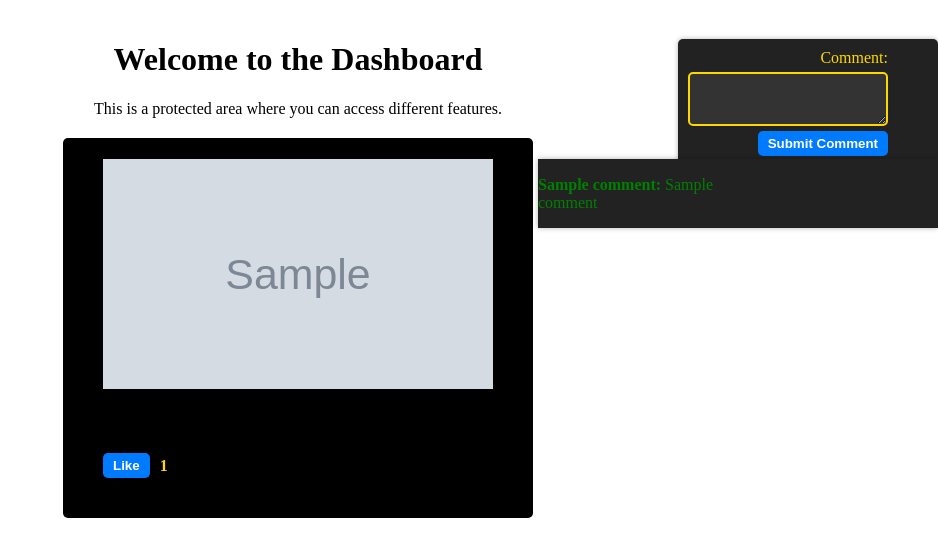
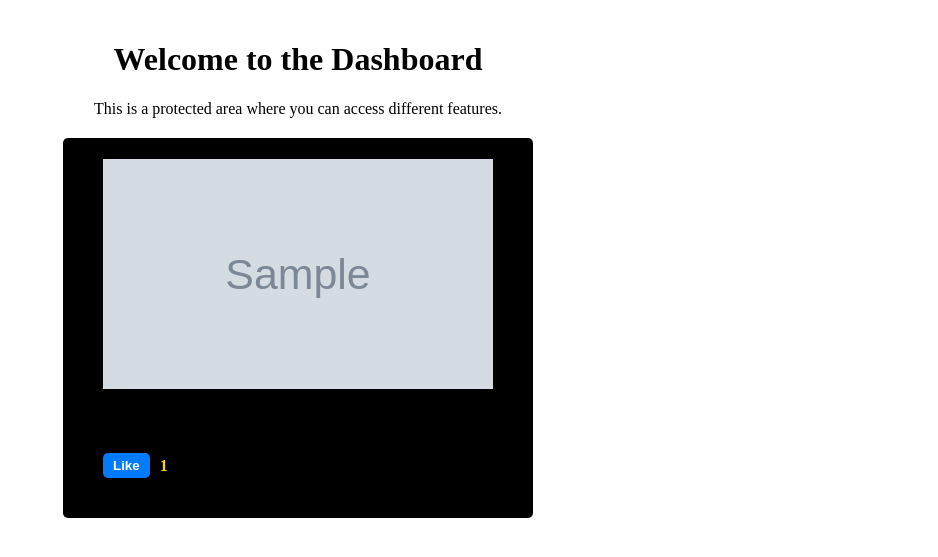
Before and after one commit to Bogwhite4990/Social-Network, a Flask app: template templates/dashboard.html in a window 1280 px wide. Shown: the part 51-608 px from the top of the page, without its empty margins (342-1280 px from the left). Run offline with Flask 3, Linux system fonts and the light colour scheme; tables that the repository leaves empty hold one stand-in row (values such as "Sample post"); the template is opened without the code that fills it: values that come from a table or form of the project are taken from there, most other values are stand-ins (such as "Sample title", 1, 10 or a date in 2020); grey boxes marked "Sample" are stand-in pictures.

Commit message:
remove old comment box and comments

```diff
--- a/main.py
+++ b/main.py
@@ -235,19 +235,6 @@ def allowed_file(filename):
     return "." in filename and filename.rsplit(".", 1)[1].lower() in ALLOWED_EXTENSIONS
 
 
-@app.route("/add_comment", methods=["POST"])
-@login_required
-def add_comment():
-    comment = request.form["comment"]  # Get the comment from the form
-    if comment.strip():  # Check if the comment is not empty or whitespace only
-        c.execute(
-            "INSERT INTO comments (name, comment) VALUES (?, ?)",
-            (current_user.username, comment),
-        )
-        conn.commit()
-    return redirect(url_for("dashboard"))  # Redirect to your dashboard route
-
-
 @app.route("/like_photo/<int:photo_id>", methods=["POST"])
 @login_required
 def like_photo(photo_id):
@@ -272,19 +259,6 @@ def like_photo(photo_id):
     # Return the updated like count
     like_count = len(photo.likes)
     return jsonify({"like_count": like_count})
-
-
-@app.route("/delete_comment/<int:comment_id>", methods=["POST"])
-@login_required
-def delete_comment(comment_id):
-    c.execute("SELECT name FROM comments WHERE id = ?", (comment_id,))
-    commenter_name = c.fetchone()[0]
-
-    if commenter_name == current_user.username:
-        c.execute("DELETE FROM comments WHERE id = ?", (comment_id,))
-        conn.commit()
-
-    return redirect(url_for("dashboard"))
 
 
 @app.route("/delete_photo/<int:photo_id>", methods=["POST"])
--- a/static/dashboard.css
+++ b/static/dashboard.css
@@ -197,111 +197,6 @@
     position: relative; /* Add position relative */
 }
 
-/* Position the comment box */
-#comment-form {
-    position: fixed;
-    top: 10%;
-    right: 0;
-    transform: translateY(10px);
-    background-color: #222;
-    padding: 10px;
-    padding-right: 50px;
-    border-radius: 5px;
-    display: flex;
-    flex-direction: column;
-    align-items: flex-end;
-    box-shadow: 0 0 5px rgba(0, 0, 0, 0.3);
-}
-
-#comment-form label {
-    color: gold;
-    margin-bottom: 5px;
-}
-
-#comment-form textarea {
-    padding: 10px;
-    border: 2px solid gold;
-    border-radius: 5px;
-    background-color: #333;
-    color: white;
-    resize: vertical;
-    margin-bottom: 5px;
-}
-
-#comment-form button {
-    padding: 5px 10px;
-    background-color: #007bff;
-    color: white;
-    border: none;
-    border-radius: 5px;
-    cursor: pointer;
-    font-weight: bold;
-    transition: background-color 0.3s, color 0.3s;
-}
-
-#comment-form button:hover {
-    background-color: #0056b3;
-}
-
-/* ... Other CSS rules ... */
-
-
-#comments {
-    position: fixed;
-    background-color: #333;
-    color: green;
-    top: 25%;
-    right: 0;
-    transform: translateY(10px);
-    background-color: #222;
-    padding-right: 200px;
-    box-shadow: 0 0 5px rgba(0, 0, 0, 0.3);
-    width: 200px; /* Adjust the width as needed */
-    max-width: 100%; /* To ensure responsiveness */
-}
-
-/* Update the existing .comment class */
-.comment {
-    margin-bottom: 0px; /* Adjust the space between comments as needed */
-    margin-top: 1px;
-    display: flex;
-    align-items: center;
-    justify-content: space-between;
-    word-wrap: break-word; /* Wrap long words */
-    max-height: 200px; /* Limit the height */
-    overflow: auto; /* Add a scrollbar if needed */
-    white-space: pre-wrap; /* Preserve line breaks */
-
-}
-
-/* Style the "Delete" button */
-.comment button {
-    background-color: #f44336;
-    color: white;
-    border: none;
-    padding: 2px 5px;
-    text-align: center;
-    text-decoration: none;
-    font-size: 12px;
-    border-radius: 3px;
-    cursor: pointer;
-    transition: background-color 0.3s, color 0.3s;
-    margin-left: 5px;
-}
-
-.comment button:hover {
-    background-color: #d32f2f;
-}
-
-.comment + .comment {
-    border-top: none
-}
-
-.comments-container {
-    /* ... Your existing styles ... */
-    display: flex;
-    flex-direction: column-reverse; /* Display comments in reverse order */
-}
 
 /* Add these styles to your CSS */
 /* Styling for the like button */
--- a/templates/dashboard.html
+++ b/templates/dashboard.html
@@ -12,13 +12,11 @@
         <button class="upload-button" onclick="document.getElementById('upload-photo').click()">Upload</button>
         <a href="{{ url_for('logout') }}" class="logout-button">Logout</a>
     </div>
-
  <div class="dashboard-content">
         <div class="photo-section">
             <center>
                 <h1>Welcome to the Dashboard</h1>
                 <p>This is a protected area where you can access different features.</p>
-
                 {% for photo in photos %}
                 {% if photo.filename %}
                 <div class="photo-box uploaded-photo">
@@ -36,7 +34,6 @@
                                 {% endif %}
                             </button>
                             <span class="like-count">{{ photo.likes|length }}</span>
-
                         </div>
                     </div>
                     <br>
@@ -48,37 +45,13 @@
                 </div>
                 {% endif %}
                 {% endfor %}
-
                 {% if not photos %}
                 <p>No photos uploaded</p>
                 {% endif %}
             </center>
         </div>
-
-        <div class="comments-section">
-            <form id="comment-form" action="{{ url_for('add_comment') }}" method="post">
-                <label for="comment">Comment:</label>
-                <textarea id="comment" name="comment"></textarea>
-                <button type="submit">Submit Comment</button>
-            </form>
-
-            <div id="comments">
-                {% for comment in comments %}
-                    <div class="comment">
-                        <p><strong>{{ comment[1] }}:</strong> {{ comment[2] }}</p>
-                        {% if current_user.username == comment[1] %}
-                            <form action="{{ url_for('delete_comment', comment_id=comment[0]) }}" method="post">
-                                <button type="submit">x</button>
-                            </form>
-                        {% endif %}
     </div>
-                {% endfor %}
-            </div>
-        </div>
-    </div>
-
     <input type="file" id="upload-photo" style="display: none;" accept="image/jpeg,image/png" onchange="handleImageUpload(this)">
-
     <script>
         // JavaScript to handle like button clicks
         const likeButtons = document.querySelectorAll('.like-button');
@@ -113,7 +86,6 @@ likeButtons.forEach(button => {
             });
         });
 
-
         // Function to handle image uploads (if needed)
         function handleImageUpload(input) {
             if (input.files && input.files[0]) {
```
Lines whose indentation alone changed are shown as unchanged.
